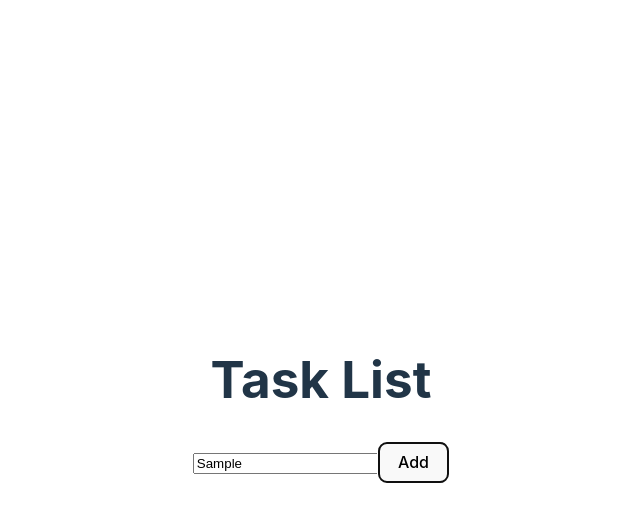
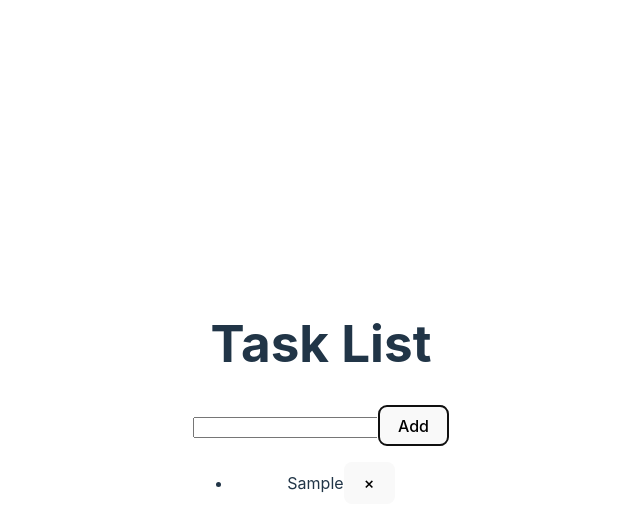
Before and after one commit to junyaokh822/To-Do-List, a React (Vite) app in the folder TO-Do-List/: page / in a window 1280 px wide. Both pictures are taken after typing "Sample" into the empty fields and a click on the button "Add". Shown: the top 530 px of the page, without its empty margins (319-959 px from the left). Built offline with nearby package versions, Linux system fonts and the light colour scheme.

Commit message:
added the delete button for crossing out task

```diff
--- a/TO-Do-List/src/App.jsx
+++ b/TO-Do-List/src/App.jsx
@@ -2,18 +2,41 @@
 import './App.css';
 
 function App() {
-
-
     const [list,setList] = useState([]);
     const [input,setInput] = useState("");
+
+    const addTodo =(todo) =>{
+      const newTodo={
+        id:Math.random(),
+        todo:todo,
+
+      };
+      setList([...list,newTodo]);
+
+      setInput("");
+    }
+
+    const deleteTodo =(id) =>{
+      const newList=list.filter((todo)=>todo.id!==id);
+      setList(newList);
+    }
+
     return(
-
     <div>
       <h1>Task List</h1>
       <input type="text"
       value={input}
       onChange={(e)=> setInput(e.target.value)}/>
-      <button>Add</button>
+      <button onClick={()=> addTodo(input)}>Add</button>
+      <ul>
+        {list.map((todo)=>(
+          <li key={todo.id}>
+            {todo.todo}
+            <button onClick={()=> deleteTodo(todo.id)}>&times;</button>
+
+          </li>
+        ))}
+      </ul>
     </div>
   );
 }
```
